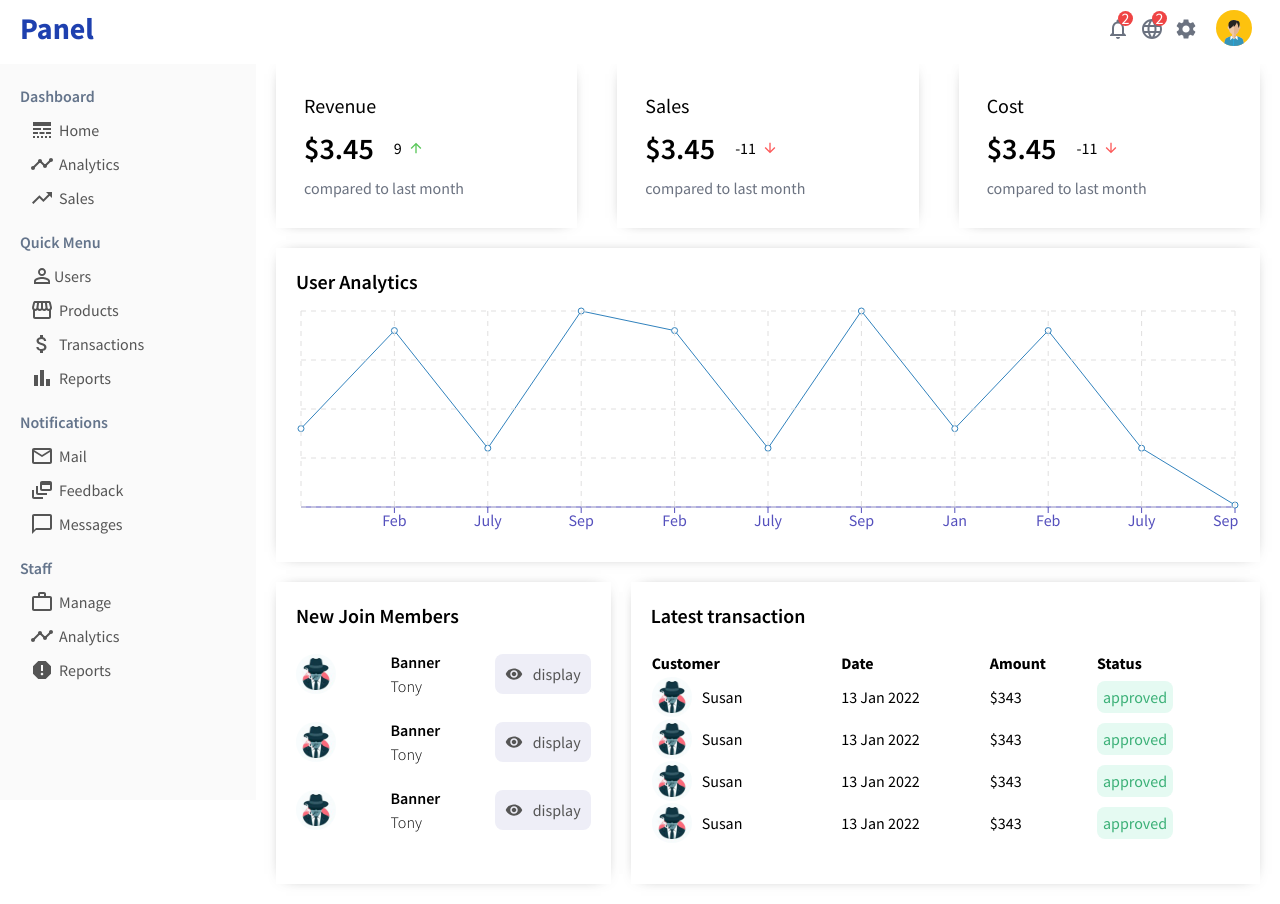
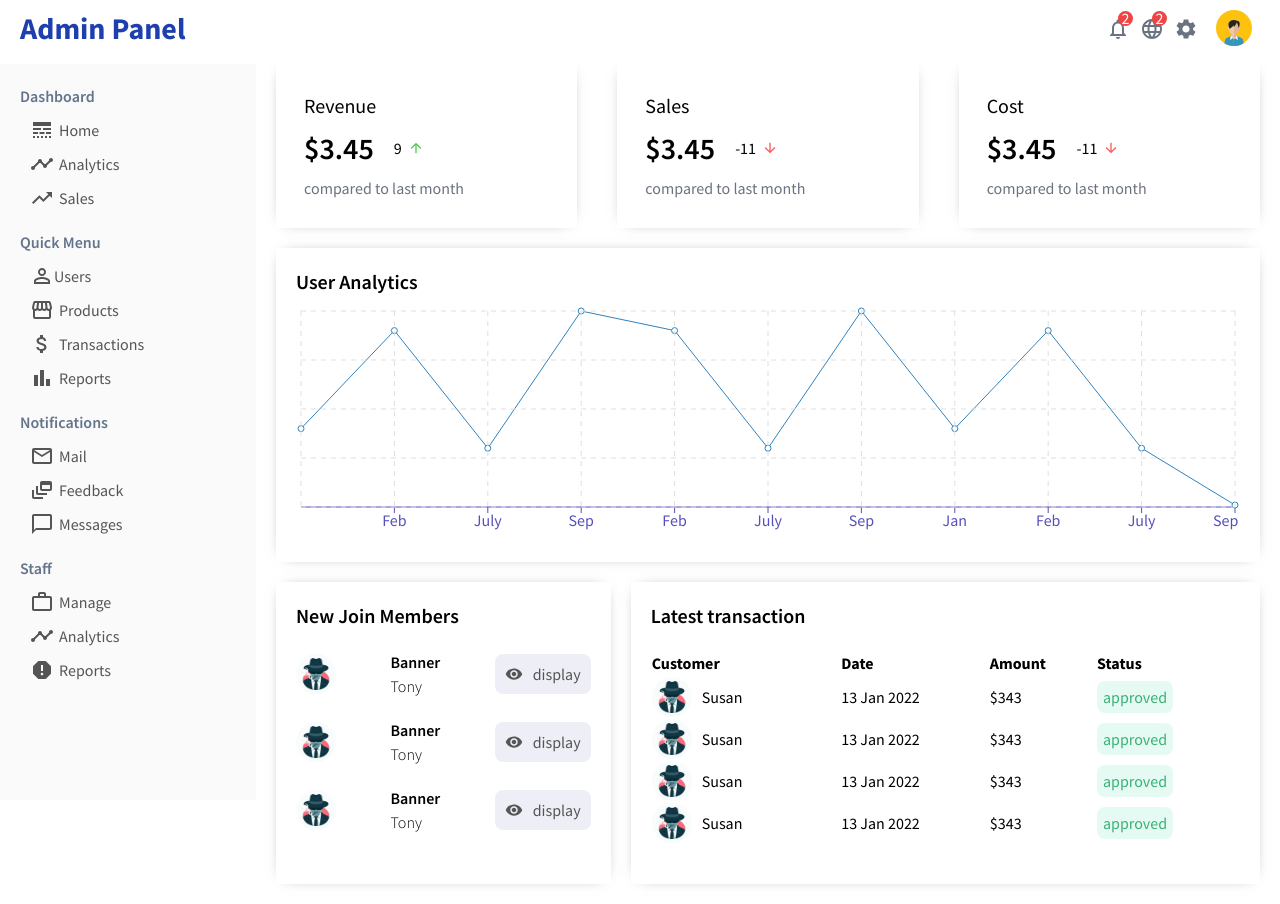
Before and after one commit to shubhamsarkar2587/admin-panel, a React (Create React App) app: page / in a window 1280 px wide. Built offline with nearby package versions, Linux system fonts and the light colour scheme.

Commit message:
Changed Panel name

```diff
--- a/src/components/topbar/Topbar.jsx
+++ b/src/components/topbar/Topbar.jsx
@@ -8,7 +8,7 @@ const Topbar = () => {
 			<div className="h-full px-5 flex items-center justify-between">
 				<div className="leftSide">
 					<Link to="/">
-						<span className="font-bold text-3xl text-blue-800 cursor-pointer">Panel</span>
+						<span className="font-bold text-3xl text-blue-800 cursor-pointer">Admin Panel</span>
 					</Link>
 				</div>
 				<div className="rightSide flex items-center justify-center">
```
